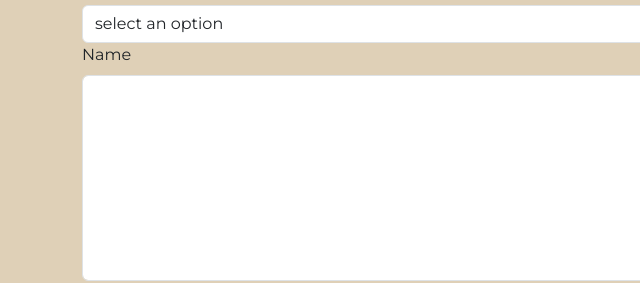
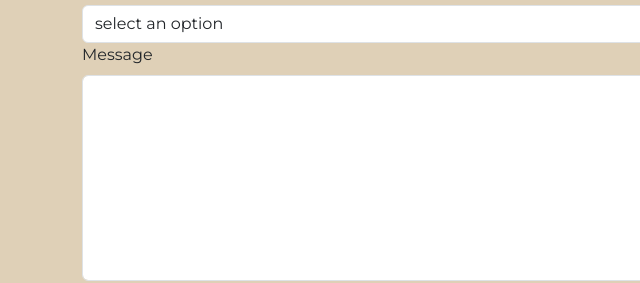
Before and after one commit to TiredSkitarii/dragons-dice-gaming-club, a plain HTML site: page contact-form.html in a window 1280 px wide. Shown: the part 447-730 px from the top of the page, 0-640 px from the left. Drawn offline with nearby package versions, Linux system fonts and the light colour scheme; a web font is replaced by a local one.

Commit message:
Renamed label for contact form message box

```diff
--- a/contact-form.html
+++ b/contact-form.html
@@ -84,7 +84,7 @@
                         </select>
                     </div>
                     <div class="col-12">
-                        <label for="message" class="form-label">Name</label>
+                        <label for="message" class="form-label">Message</label>
                         <textarea class="form-control" rows="8" id="message" name="message" required></textarea>
                     </div>
                 </div>
```
